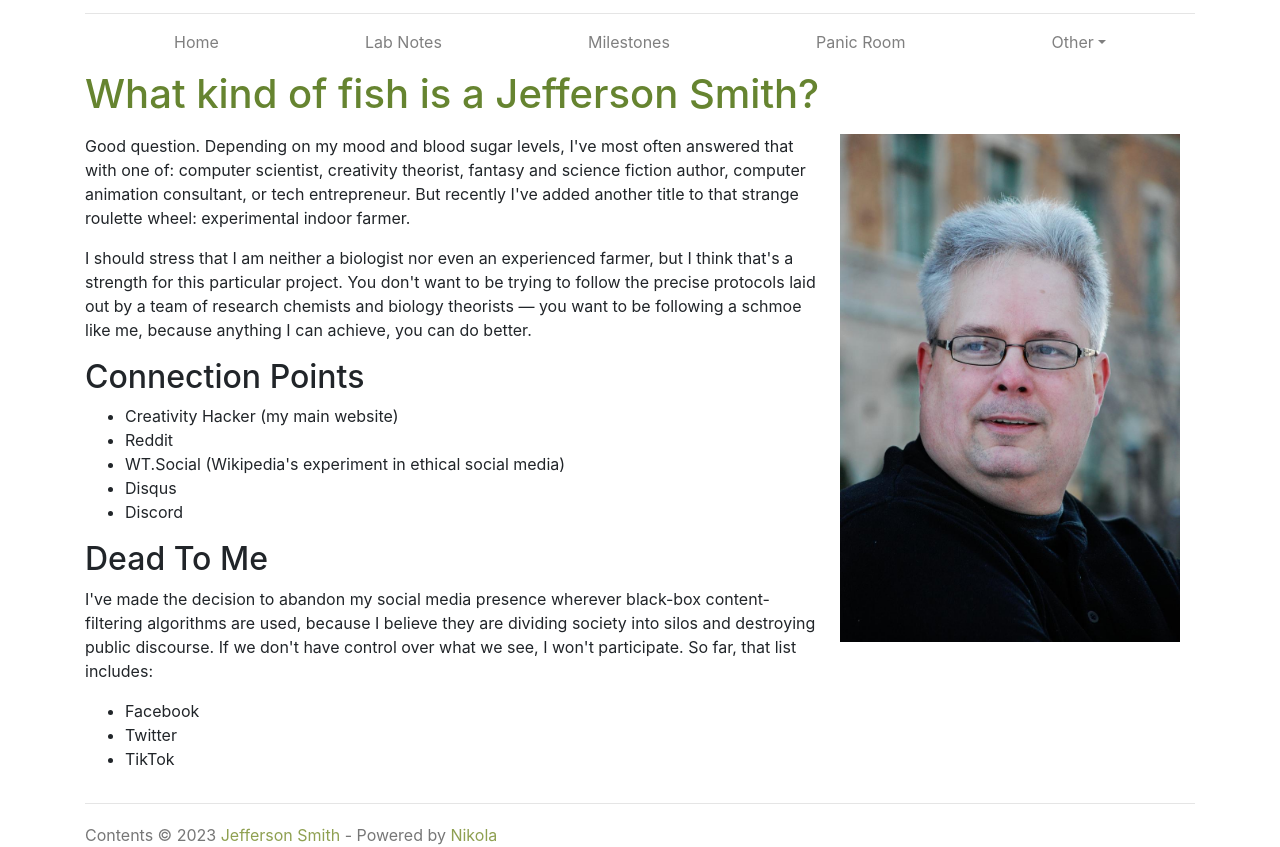
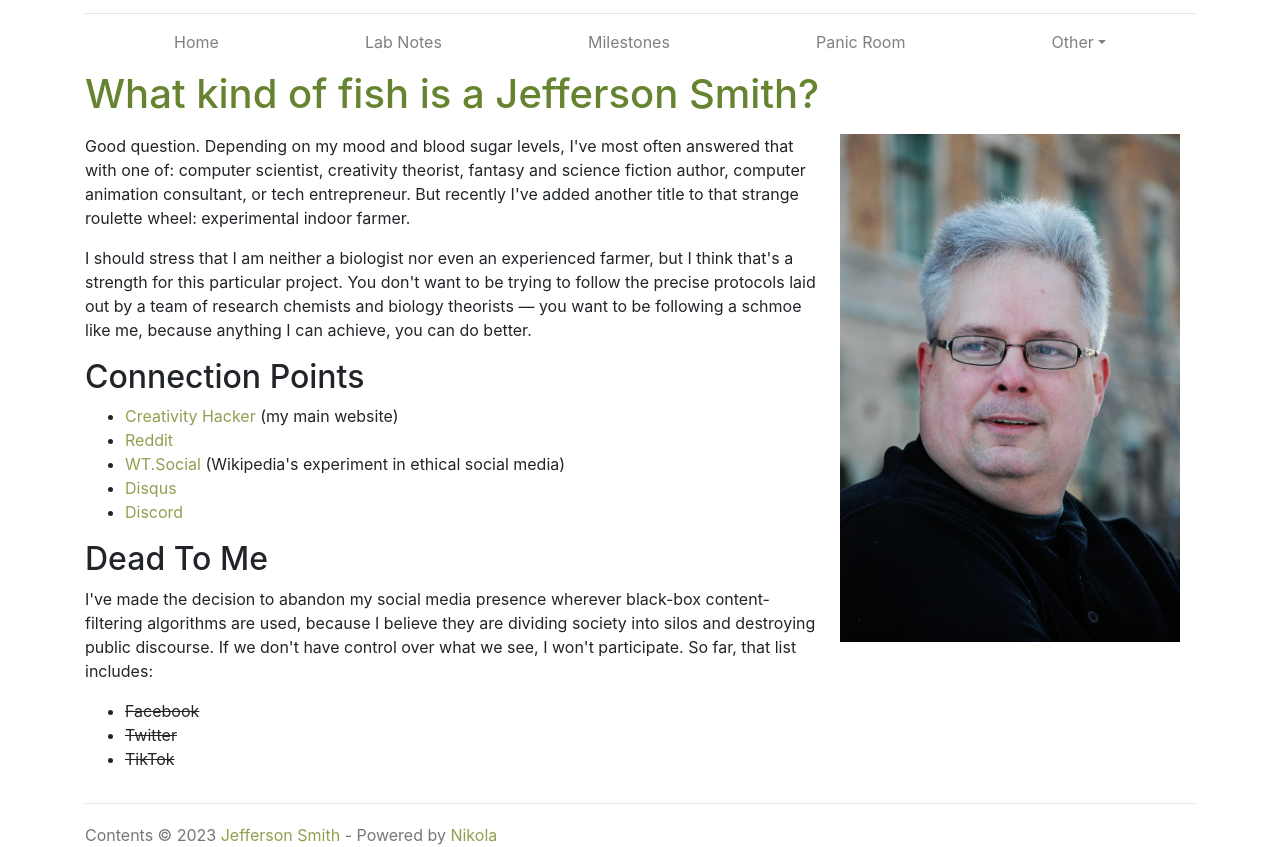
Before and after one commit to Jefficus/caloriefountain, a plain HTML site: page about-me/index.html in a window 1280 px wide. Shown: the part 131-978 px from the top of the page. Drawn offline with nearby package versions, Linux system fonts and the light colour scheme; a web font is replaced by a local one.

Commit message:
Nikola auto commit.
Source commit: 84ca872daa49d8829fc8ff620ec66091a43573fa
Nikola version: 8.2.3

```diff
--- a/about-me/index.html
+++ b/about-me/index.html
@@ -105,18 +105,20 @@ Good question. Depending on my mood and blood sugar levels, I've most often answ
 <p>I should stress that I am neither a biologist nor even an experienced farmer, but I think that's a strength for this particular project. You don't want to be trying to follow the precise protocols laid out by a team of research chemists and biology theorists — you want to be following a schmoe like me, because anything I can achieve, you can do better.</p>
 <h2>Connection Points</h2>
 <ul>
-<li>Creativity Hacker (my main website)</li>
-<li>Reddit</li>
-<li>WT.Social (Wikipedia's experiment in ethical social media)</li>
-<li>Disqus</li>
-<li>Discord</li>
+<li>
+<a href="https://creativityhacker.ca">Creativity Hacker</a> (my main website)</li>
+<li><a href="https://reddit.com/u/JeffersonSmithAuthor">Reddit</a></li>
+<li>
+<a href="https://wt.social/u/jefferson-smith">WT.Social</a> (Wikipedia's experiment in ethical social media)</li>
+<li><a href="https://disqus.com/by/disqus_FHrYVTzhAH/">Disqus</a></li>
+<li><a href="https://discordapp.com/users/927212747953934367">Discord</a></li>
 </ul>
 <h2>Dead To Me</h2>
 <p>I've made the decision to abandon my social media presence wherever black-box content-filtering algorithms are used, because I believe they are dividing society into silos and destroying public discourse. If we don't have control over what we see, I won't participate. So far, that list includes:</p>
 <ul>
-<li>Facebook</li>
-<li>Twitter</li>
-<li>TikTok</li>
+<li><del>Facebook</del></li>
+<li><del>Twitter</del></li>
+<li><del>TikTok</del></li>
 </ul>
 </div>
     <!-- from base/templates/story.tmpl regarding comments -->
```
